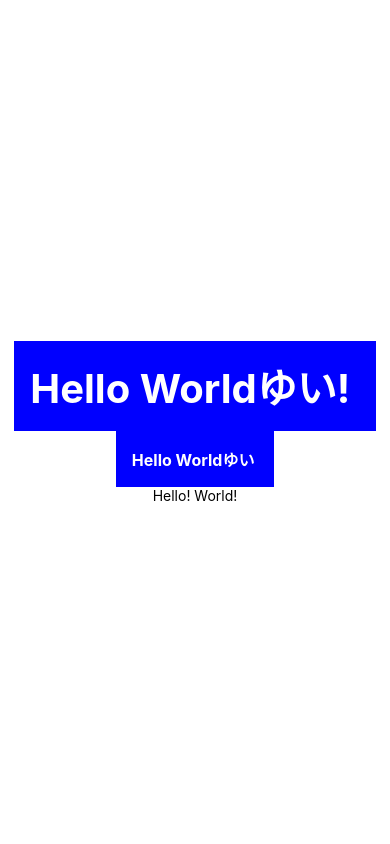
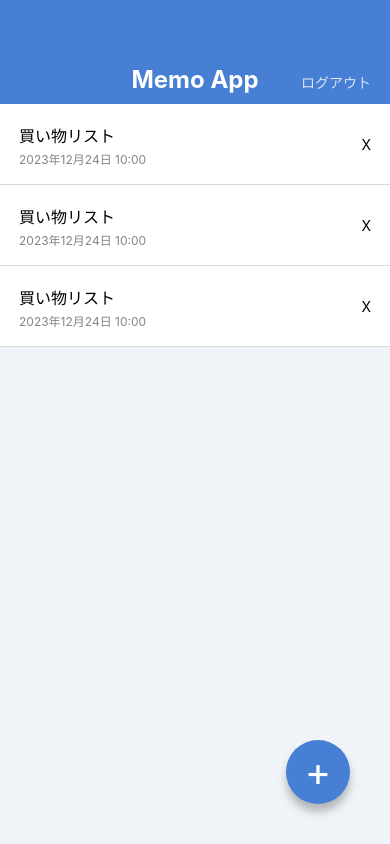
Before and after one commit to tomoro-3/MemoApp, a React Native app: screen / in a window 390 px wide. Built offline with nearby package versions, Linux system fonts and the light colour scheme.

Commit message:
Style MemoList Screen

```diff
--- a/App.jsx
+++ b/App.jsx
@@ -1,19 +1,54 @@
-import { StatusBar } from 'expo-status-bar';
 import React from 'react';
 import { StyleSheet, Text, View } from 'react-native';
-
-import Hello from './src/components/Hello';
 
 /* コンポーネントは全て関数として表現される */
 export default function App() {
   return (
     <View style={styles.container}>
-      <Hello bang>Worldゆい</Hello>
-      <Hello style={{ fontSize: 16 }}>Worldゆい</Hello>
+      <View style={styles.appbar}>
+        <View style={styles.appbarInner}>
+          <Text style={styles.appbarTitle}>Memo App</Text>
+          <Text style={styles.appbarRight}>ログアウト</Text>
+        </View>
+      </View>
 
-      <Text>Hello! World!</Text>
-      {/* eslint-disable-next-line */}
-      <StatusBar style="auto" />
+      <View>
+        <View style={styles.memoListItem}>
+          <View>
+            <Text style={styles.memoListItemTitle}>買い物リスト</Text>
+            <Text style={styles.memoListItemDate}>2023年12月24日 10:00</Text>
+          </View>
+          <View>
+            <Text>X</Text>
+          </View>
+        </View>
+
+        <View style={styles.memoListItem}>
+          <View>
+            <Text style={styles.memoListItemTitle}>買い物リスト</Text>
+            <Text style={styles.memoListItemDate}>2023年12月24日 10:00</Text>
+          </View>
+          <View>
+            <Text>X</Text>
+          </View>
+        </View>
+
+        <View style={styles.memoListItem}>
+          <View>
+            <Text style={styles.memoListItemTitle}>買い物リスト</Text>
+            <Text style={styles.memoListItemDate}>2023年12月24日 10:00</Text>
+          </View>
+          <View>
+            <Text>X</Text>
+          </View>
+        </View>
+
+      </View>
+
+      <View style={styles.circleButton}>
+        <Text style={styles.circleButtonLabel}>+</Text>
+      </View>
+
     </View>
   );
 }
@@ -21,8 +56,70 @@ export default function App() {
 const styles = StyleSheet.create({
   container: {
     flex: 1,
-    backgroundColor: '#fff',
+    backgroundColor: '#F0F4F8',
+  },
+  appbar: {
+    width: '100%',
+    height: 104,
+    backgroundColor: '#467FD3',
+    justifyContent: 'flex-end',
+  },
+  appbarInner: {
     alignItems: 'center',
+  },
+  appbarRight: {
+    position: 'absolute',
+    right: 19,
+    bottom: 12,
+    color: 'rgba(255,255,255,0.8)',
+  },
+  appbarTitle: {
+    marginBottom: 8,
+    fontSize: 24,
+    lineHeight: 32,
+    color: '#ffffff',
+    fontWeight: 'bold',
+  },
+  memoListItem: {
+    backgroundColor: '#ffffff',
+    flexDirection: 'row',
+    justifyContent: 'space-between',
+    paddingVertical: 16,
+    paddingHorizontal: 19,
+    alignItems: 'center',
+    borderBottomWidth: 1,
+    borderColor: 'rgba(0,0,0,0.15)',
+  },
+  memoListItemTitle: {
+    fontSize: 16,
+    lineHeight: 32,
+  },
+  memoListItemDate: {
+    fontSize: 12,
+    lineHeight: 16,
+    color: '#848484',
+  },
+  circleButton: {
+    backgroundColor: '#467FD3',
+    width: 64,
+    height: 64,
+    borderRadius: 32,
     justifyContent: 'center',
+    alignItems: 'center',
+    position: 'absolute',
+    right: 40,
+    bottom: 40,
+    // shadowプロパティはiosにしか対応していない。
+    shadowColor: '#000000',
+    shadowOffset: {width: 0,height: 8},
+    shadowOpacity: 0.25,
+    shadowRadius: 8,
+    // elevationプロパティ（高さ）はandroidにしか対応していない。
+    elevation: 8,
+  },
+  circleButtonLabel: {
+    color: '#ffffff',
+    fontSize: 40,
+    lineHeight: 40,
   },
 });
```
